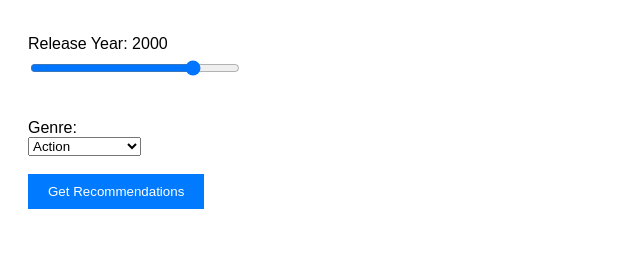
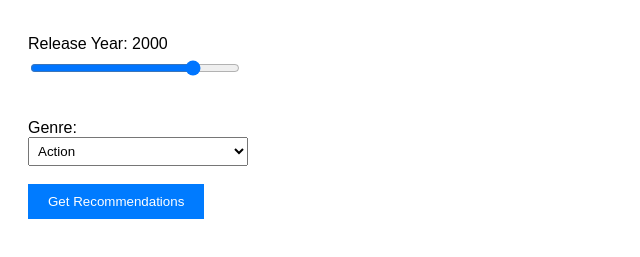
Before and after one commit to rhombax/movie-recommend, a plain HTML site: page index.html in a window 1280 px wide. Shown: the part 129-386 px from the top of the page, without its empty margins (0-640 px from the left). Drawn offline with Linux system fonts and the light colour scheme.

Commit message:
Update styles.css

```diff
--- a/styles.css
+++ b/styles.css
@@ -1,3 +1,4 @@
+/* styles.css */
 body {
   font-family: Arial, sans-serif;
 }
@@ -8,10 +9,16 @@ label {
   display: block;
   margin-top: 10px;
 }
+input[type="range"] {
+  width: 200px;
+}
 input {
   margin-bottom: 10px;
   padding: 5px;
-  width: 200px;
+}
+select {
+  padding: 5px;
+  width: 220px;
 }
 button {
   padding: 10px 20px;
```
